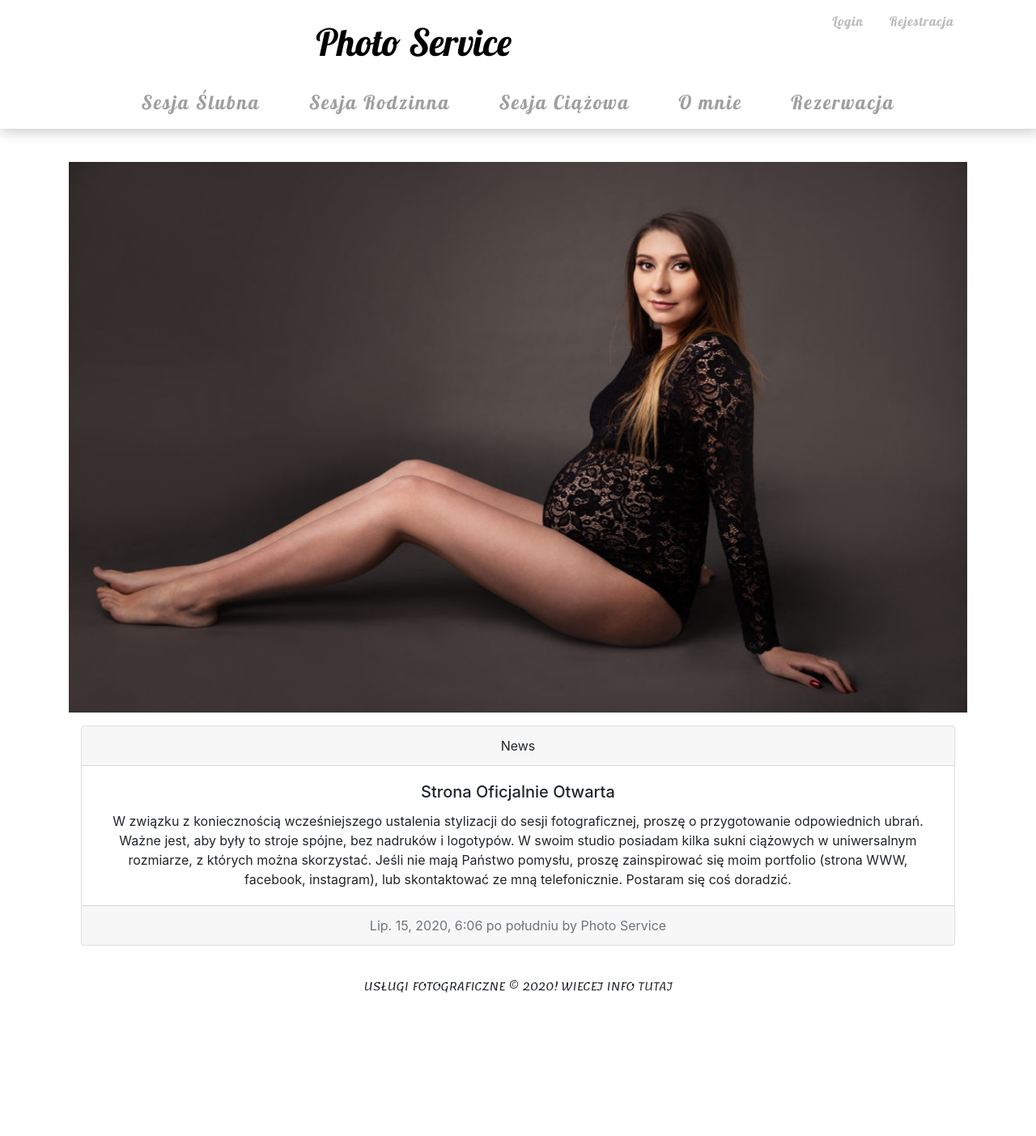
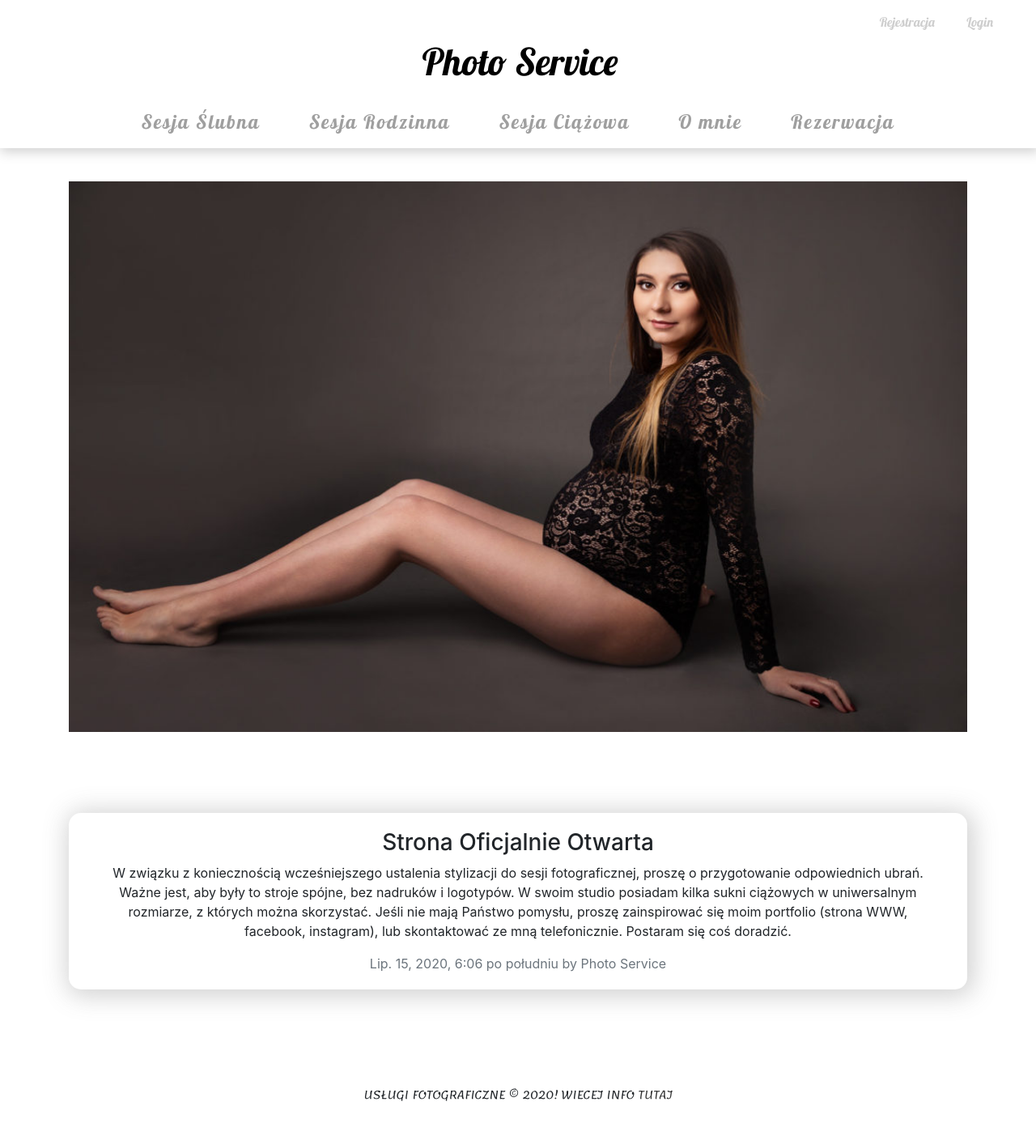
Before and after one commit to baxo1992/photoservice, a Django app: page / in a window 1280 px wide. Shown: the whole page at 81% size. Before the commit the page ends 1226 px from the top, so only its background shows below. Run offline with Django 3.2, Linux system fonts and the light colour scheme; data comes from the database, SQL or seed files in the repository; both versions use the stored data as it was after the commit; some libraries are stand-ins or nearby versions.

Commit message:
Reservation_Refactor

```diff
--- a/www/base.html
+++ b/www/base.html
@@ -33,28 +33,25 @@
 <div class="sticky-top">
     <div id="wrapper">
     <div id="nav-top">
-        <div class="container top-nav">
-            <div class="dropright">
-                {% if user.is_authenticated %}
-                <a class="dropdown dropdown-toggle menu" href="#" id="dropdownMenuLink" data-toggle="dropdown" aria-haspopup="true" aria-expanded="false">
-                Witaj, {{ user.username }}
-                  </a>
-                    <div class="dropdown-menu" aria-labelledby="dropdownMenuLink">
-                    <a class="dropdown-item" href="{% url 'view_profile' %}">Profil</a>
-                        {% if user.is_staff %}
-                            <a class="dropdown-item" href="/admin/">Admin Panel</a>
-                            <a class="dropdown-item" href="{% url 'logout' %}">Logout</a>
-                        {% else %}
-                    <a class="dropdown-item" href="{% url 'logout' %}">Logout</a>
-                        {% endif %}
-                  </div>
-                {% else %}
-                    <a class="menu" href="{% url 'register' %}">Rejestracja</a>
-                    <a class="menu" href="{% url 'login' %}">Login</a>
-                {% endif %}
+        <header>
+            <div id="colapse">
+            {% if user.is_authenticated %}
+            <a class="collapsible">Witaj, {{ user.username }}</a>
+              <div class="content">
+                <ul class="">
+                  <a class="menu-col" href="{% url 'view_profile' %}">Profil</a>
+                    {% if user.is_staff %}
+                        <a class="menu-col" href="/admin/">Admin Panel</a>
+                        <a class="menu-col" href="{% url 'logout' %}">Logout</a>
+                    {% else %}
+                    <a class="menu-col" href="{% url 'logout' %}">Logout</a>
+                    {% endif %}
+                </ul>
+              {% else %}
+                    <a class="menu-col" href="{% url 'register' %}">Rejestracja</a>
+                    <a class="menu-col" href="{% url 'login' %}">Login</a>
+            {% endif %}
             </div>
-        </div>
-        <header>
             <h1><a href="{% url 'home' %}">Photo Service</a></h1>
             <div class="burger">
               <div class="line1"></div>
@@ -82,23 +79,9 @@
     </div>
 </div>
 </div>
-
 <!-- END -->
 
 <!-- Django Messages System -->
-{#    {% if messages %}#}
-{#      {% for message in messages %}#}
-{#          {% if message.tags == 'success' %}#}
-{#              <script>M.toast({html: "{{message}}", classes: 'green rounded', displayLength:2000});</script>#}
-{#          {% elif message.tags == 'info' %}#}
-{#              <script>M.toast({html: "{{message}}", classes: 'blue rounded', displayLength:2000});</script>#}
-{#          {% elif message.tags == 'warning' %}#}
-{#              <script>M.toast({html: "{{message}}", classes: 'orange rounded', displayLength:10000});</script>#}
-{#          {% elif message.tags == 'error' %}#}
-{#              <script>M.toast({html: "{{message}}", classes: 'red rounded', displayLength:10000});</script>#}
-{#          {% endif %}#}
-{#      {% endfor %}#}
-{#    {% endif %}#}
 <div class="container mt-3">
     <div class="row">
         <div class="col-10 offset-1">
@@ -166,5 +149,22 @@
             }
         });
     </script>
+
+    <script>
+    var coll = document.getElementsByClassName("collapsible");
+    var i;
+
+    for (i = 0; i < coll.length; i++) {
+      coll[i].addEventListener("click", function() {
+        this.classList.toggle("active");
+        var content = this.nextElementSibling;
+        if (content.style.maxHeight){
+          content.style.maxHeight = null;
+        } else {
+          content.style.maxHeight = content.scrollHeight + "px";
+        }
+      });
+    }
+    </script>
  </body>
 </html>
--- a/www/home.html
+++ b/www/home.html
@@ -8,17 +8,11 @@
       </div>
     </div>
   </div>
-    <div class="container">
+    <div id="container-profile">
         {% for post in posts %}
-      <div class="card text-center mt-3">
-          <div class="card-header">
-            News
-          </div>
-              <div class="card-body">
-                <h5 class="card-title">{{ post.title }}</h5>
-                <p class="card-text">{{ post.body }}</p>
-              </div>
-          <div class="card-footer text-muted">
+                <h3 class="text-center">{{ post.title }}</h3>
+                <p class="text-center">{{ post.body }}</p>
+          <div class="text-muted text-center">
             {{ post.publication_date }} by Photo Service
           </div>
         </div>
--- a/www/static/css/style.css
+++ b/www/static/css/style.css
@@ -43,7 +43,49 @@ body{
 header{
     padding: 15px 5px 5px 10px;
 }
+#colapse {
+    cursor: pointer;
+    text-align: end;
+    padding: 0px 30px;
+    color: #cecece;
+}
+#colapse.collapsible {
+    text-align: right;
+    cursor: pointer;
+    padding: 20px;
+    width: 100%;
+    border: none;
+    text-align: left;
+    outline: none;
 
+  }
+
+  .active, .collapsible:hover {
+  }
+
+  .content {
+    text-align: right;
+    padding: 0 18px;
+    max-height: 0;
+    overflow: hidden;
+    transition: max-height 0.2s ease-out;
+  }
+
+  .menu-col {
+    font-size: 16px;
+    text-decoration: none;
+    text-align: center;
+    color: #cecece;
+    padding: 0 18px;
+    max-height: 0;
+    overflow: hidden;
+    transition: max-height 0.2s ease-out;
+    }
+
+    .menu-col:hover {
+        text-decoration: none;
+        color: black;
+    }
 .top-nav a {
     float: right;
     color:rgb(119, 119, 119);
@@ -347,7 +389,6 @@ input[type=email]:focus{
     margin:0;
     padding: 10px 15px 40px;
 }
-
 /* MOBILE & RESPONSIVE */
 @media only screen and (max-width: 768px) {
 
```
Also changed, not shown: db.sqlite3.
